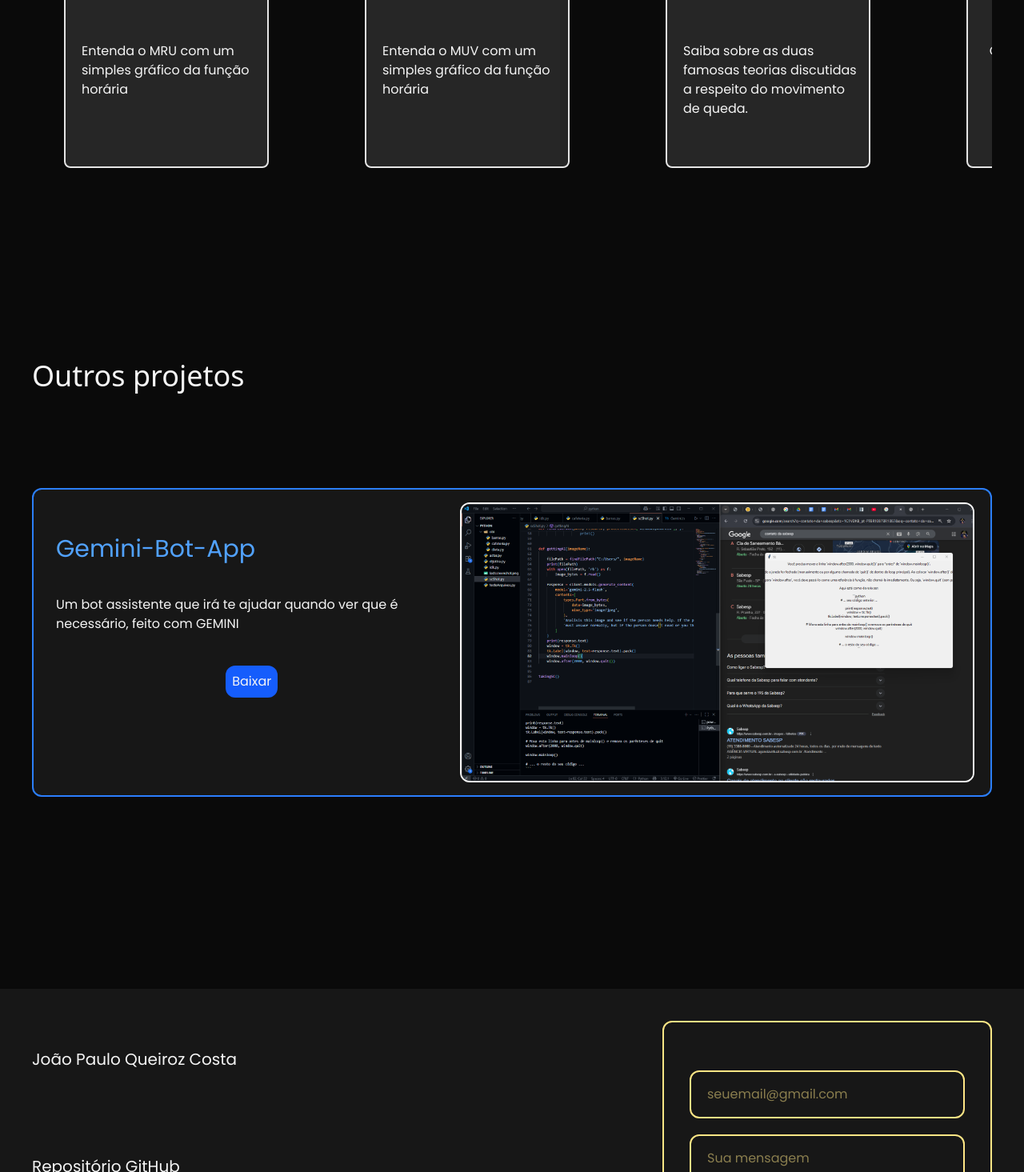
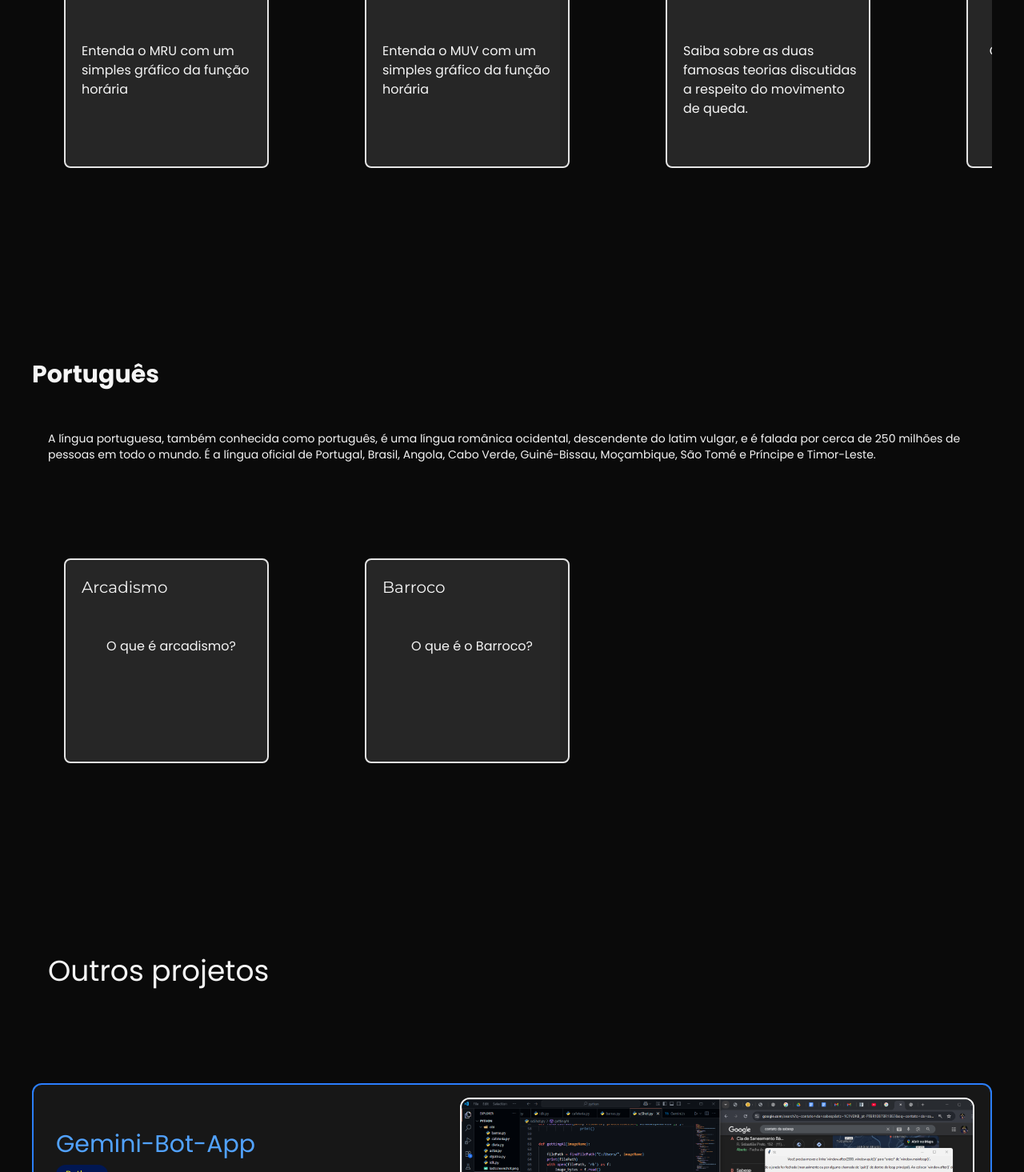
Before and after one commit to JoaoPauloQC/Cinematic, a Next.js app: page / in a window 1280 px wide. Shown: the part 1335-2800 px from the top of the page at 80% size. Built offline with nearby package versions, Linux system fonts and the light colour scheme.

Commit message:
feat: portuguese stuff

```diff
--- a/src/Components/Box.tsx
+++ b/src/Components/Box.tsx
@@ -59,7 +59,7 @@
 
 export function ProjectBox ({classname,children,changeColorOnHover,changeSizeOnHover} : BoxProps) {
     return (
-        <div className="max-md:px-5 w-full">
+        <div className="max-xl:px-5 w-full">
             <div className={" border-2 rounded-xl px-3 py-2 Poppins flex gap-10 " +(changeSizeOnHover? "ProjectBox " : "") + (changeColorOnHover? "hover:bg-neutral-700": "") + (classname? classname:  " border-neutral-600  bg-neutral-900  max-md:flex-col")}>
                 {children}
             </div>
--- a/src/Components/HomeContent.tsx
+++ b/src/Components/HomeContent.tsx
@@ -5,6 +5,8 @@
 import RevealScroll from "@/app/ScrollAnimations/RevealScroll";
 import LeftScroll from "@/app/ScrollAnimations/LeftScroll";
 import OtherProjects from "./OtherProjects";
+import Portuguese from "./Portuguese";
+import PortugueseRoutes from "./PortugueseRoutes";
 
 export default function HomeContent (){
     return (
@@ -13,7 +15,7 @@
                 <h1 className="text-6xl">Olá!</h1>
                 <div className="flex text-5xl  pt-7 max-md:flex-col">
                 <h2 className="">Seja bem vindo ao </h2>
-                <p className="font-bold pl-3"> Central Física</p>
+                <p className="font-bold pl-3"> Central Intelecto</p>
                 </div>
             </div>
             <div className="max-md:px-5">
@@ -40,6 +42,8 @@
 
             </div>
             </div>
+            <Portuguese/>
+            <PortugueseRoutes/>
             <OtherProjects classname={"pt-20"}></OtherProjects>
 
         </div>
--- a/src/Components/OtherProjects.tsx
+++ b/src/Components/OtherProjects.tsx
@@ -1,6 +1,10 @@
+"use client"
+
 import Link from "next/link"
 import { ProjectBox } from "./Box"
 import gemini_app_img from "@/assets/random/gemini_app_img.png"
+import { useEffect, useState } from "react"
+import { ProjectCategories } from "@/data"
 
 type Project = {
     imgurl?: string,
@@ -22,23 +26,33 @@
 }
 
 export default function OtherProjects({onclick,classname}: Props){
+    const [width,setWidth] = useState(window.innerWidth)
+    useEffect(()=>setWidth(window.innerWidth),[window.innerWidth])
+    const python = ProjectCategories[0]
+    console.log(python.bgColor)
     return(
         <div className={classname} onClick={onclick}>
         <div className="py-30">
-            <h1 className="OtherProjects text-4xl">
+            <h1 className="OtherProjects Poppins text-4xl max-2xl:pl-5">
                 Outros projetos
             </h1>
         </div>
         <ProjectBox classname="bg-neutral-900  max-md:flex-col border-blue-500" changeSizeOnHover={true}>
-            <div className="flex gap-4 p-2">
+            <div className="flex gap-4 max-md:gap-10 p-2 max-md:flex-col">
 
                 <div className="Poppins texts__and__button pl-2 ">
-                    <div className="title pt-10 ">
+                    <div className="title pt-10 max-lg:pt-7 ">
                         <h1 className="text-3xl text-blue-400">{gemini_bot_app.name}</h1>
                     </div>
-                    <div className="pt-10">
+                    <div className="pt-2">
+                        <div className={"py-1 px-3 max-w-max rounded-4xl "} style={{backgroundColor: ProjectCategories[0].bgColor}}>
+                            <p className="text-xs" style={{color: ProjectCategories[0].textColor}}>{ProjectCategories[0].name}</p>
+                        </div>
+                    </div>
+                    <div className="pt-10 max-lg:pt-7">
                         <p>{gemini_bot_app.description_text}</p>
                     </div>
+                    {width > 1000 &&
                     <div className="flex justify-center pt-10">
                         <Link href={"/zips/gemini-copilot-app-1.0.rar"} download={true}>
                         <button className="bg-blue-600 p-2 rounded-xl Poppins hover:bg-neutral-300 hover:text-blue-600 transition-all duration-500 cursor-pointer" >
@@ -46,9 +60,10 @@
                         </button>
                         </Link>
                     </div>
+                    }
 
                 </div>
-                <div className="img-space w-3/4 h-full overflow-x-hidden overflow-y-hidden object-cover">
+                <div className="img-space w-3/4 max-md:w-full h-full overflow-x-hidden overflow-y-hidden object-cover">
                     <img src={gemini_bot_app.imgurl} alt="" className="rounded-xl  border-2" />
                 </div>
             </div>
--- /dev/null
+++ b/src/Components/Portuguese.tsx
@@ -0,0 +1,14 @@
+import { div } from "three/tsl";
+
+export default function Portuguese() {
+
+    return (
+
+        <div className="Physics__text Poppins pt-50 pb-10">
+            <h1 className="text-3xl pb-3 font-bold">Português</h1>
+            <p className="text-sm px-5 pt-10">A língua portuguesa, também conhecida como português, é uma língua românica ocidental, descendente do latim vulgar, e é falada por cerca de 250 milhões de pessoas em todo o mundo. É a língua oficial de Portugal, Brasil, Angola, Cabo Verde, Guiné-Bissau, Moçambique, São Tomé e Príncipe e Timor-Leste. </p>
+        </div>
+
+    )
+
+}
--- /dev/null
+++ b/src/Components/PortugueseRoutes.tsx
@@ -0,0 +1,25 @@
+import LeftScroll from "@/app/ScrollAnimations/LeftScroll";
+import { portugueseSections } from "@/data";
+import Link from "next/link";
+
+export default function PortugueseRoutex(){
+    return (
+        <div className="w-full overflow-y-hidden overflow-x-scroll scroll-smooth movements__card__container">
+            <div className="movements__card__area flex  gap-30 pt-20 p-10 overflow-y-auto  max-md:flex-col max-md:items-center">
+
+
+                {portugueseSections.map(s=>(
+                    <LeftScroll threshold={0.75} responsive={768} classname={"expande"}>
+                        <Link href={s.path} className="movements__card w-64 h-64 p-2 flex flex-col  gap-2 bg-neutral-800 rounded-lg border-2 border-neutral-200 cursor-pointer hover:bg-neutral-200 hover:border-2 hover:border-neutral-700 hover:text-neutral-800">
+                        <h1 className="Montserrat flex pt-3  pl-3 text-xl  ">{s.name}</h1>
+                        <p className="text-base Poppins  flex pt-10 pl-3 self-center">{s.description}</p>
+                        </Link>
+                    </LeftScroll>
+                ))}
+
+
+
+            </div>
+        </div>
+    )
+}
--- a/src/Components/ProjectContent.tsx
+++ b/src/Components/ProjectContent.tsx
@@ -7,7 +7,7 @@
     return (
         <div className=" border-2 rounded-xl px-3 py-2 Poppins flex gap-10 border-neutral-600 hover:bg-neutral-700 bg-neutral-900 ProjectBox max-md:flex-col">
             <div className="text py-10 px-3">
-            <h1 className="text-4xl pb-10"> O que é o Central Física? </h1>
+            <h1 className="text-4xl pb-10"> O que é o Central Intelecto? </h1>
             <p className="text-xl">Esse é um projeto feito por <Link href={"https://joaopauloqc.github.io/Portfolio/"} className="hover:text-amber-100 transition-colors duration-300 ease-in">João Paulo Queiroz Costa</Link> para ajudar pessoas com dificuldades na disciplina de física a visualizarem a física de forma menos abstrata.</p>
             <p className="text-xl pt-10"> Se estiver interessado em me ajudar entre no <Link href={"https://github.com/JoaoPauloQC/Cinematic"} className="hover:text-blue-700 transition-colors duration-200 ease-in">Repositório Git </Link>do projeto</p>
             <h1 className="text-3xl pt-10">Aproveite!</h1>
--- /dev/null
+++ b/src/app/portuguese/arcadism/page.tsx
@@ -0,0 +1,19 @@
+import { PersonalData, TextBox } from "@/Components/Box";
+import arcadismImg from '@/assets/portuguese/arcadismo.jpg'
+
+const arcadismdata : PersonalData = {
+    title: "Arcadismo",
+    texts: ["O arcadismo, também conhecido como neoclassicismo, foi um movimento literário que surgiu na Europa no século XVIII e se manifestou no Brasil na segunda metade desse mesmo século, entre 1768 e 1836.","Caracterizado pela valorização da natureza, da simplicidade e da razão, o arcadismo buscou romper com os excessos do barroco, adotando uma estética mais clássica e racional. "],
+    img: arcadismImg.src
+}
+
+export default function Arcadism(){
+    return (
+        <div className="Arcadism py-40">
+            <div className="wrapper">
+                <TextBox texts={arcadismdata.texts} img={arcadismdata.img} title={arcadismdata.title}></TextBox>
+            </div>
+        </div>
+
+    )
+}
--- /dev/null
+++ b/src/app/portuguese/barroco/page.tsx
@@ -0,0 +1,19 @@
+import { PersonalData, TextBox } from "@/Components/Box";
+import barrocoImg from '@/assets/portuguese/barroco.jpg'
+
+const barrocodata : PersonalData = {
+    title: "Barroco",
+    texts: ["O Barroco foi um estilo artístico que floresceu na Europa e nas Américas entre os séculos XVI e XVIII, caracterizado por sua exuberância, dramaticidade e uso intenso de elementos decorativos.","No Brasil, o Barroco teve um papel importante durante o período colonial, especialmente no século XVIII, deixando um legado significativo em diversas cidades como Salvador, Rio de Janeiro e Ouro Preto. "],
+    img: barrocoImg.src
+}
+
+export default function Barroco(){
+    return (
+        <div className="Barroco py-40">
+            <div className="wrapper">
+                <TextBox texts={barrocodata.texts} img={barrocodata.img} title={barrocodata.title}></TextBox>
+            </div>
+        </div>
+
+    )
+}
--- a/src/data.ts
+++ b/src/data.ts
@@ -36,12 +36,47 @@
     description: "O que foi o Heliocentrismo?",
 }
 
+export type ProjectCategory = {
+    name: string,
+    img?: ImageData | string,
+    textColor: string,
+    bgColor: string
+}
+
+const python: ProjectCategory = {
+    name: "Python",
+    textColor: "#edf222",
+    bgColor: "#011752"
+}
+
+export const ProjectCategories: ProjectCategory[] = [
+    python
+]
+
 export const allsections: Sections[] = []
 allsections.push(MRU)
 allsections.push(MUV)
 allsections.push(GalileuVSAristoteles)
 allsections.push(Geocentrism)
 allsections.push(Heliocentrism)
+
+
+const Arcade: Sections = {
+    name: "Arcadismo",
+    path: "/portuguese/arcadism",
+    description: "O que é arcadismo?"
+
+}
+const Barroco: Sections = {
+    name: "Barroco",
+    path: "/portuguese/barroco",
+    description: "O que é o Barroco?"
+
+}
+
+export const portugueseSections: Sections[] = [
+    Arcade,Barroco
+]
 
 type socialmedia = {
     name: string,
--- a/src/shared/Footer.tsx
+++ b/src/shared/Footer.tsx
@@ -11,10 +11,10 @@
                         <p> 11 95080-6063</p>
                     </div>
                     <div className="footer__right">
-                        <Box classname={"border-amber-200 py-10 px-2  bg-neutral-900 max-md:flex-col w-full"}>
+                        <Box classname={"border-transparent py-10 px-2  bg-neutral-900 max-md:flex-col w-full"}>
                             <form action="" className="w-96 max-md:w-full grid justify-center p-5 gap-5 max-md:p-3">
-                                <input type="text" className="border-2 w-full border-amber-200 rounded-xl Poppins py-4 px-5 outline-none bg-neutral-900 text-amber-200" placeholder="seuemail@gmail.com" />
-                                <textarea  className="border-2 border-amber-200 w-full rounded-xl h-40 Poppins py-4 px-5 outline-none bg-neutral-900 text-amber-200 flex text-start" placeholder="Sua mensagem"/>
+                                <input type="text" className="border-1 w-full border-amber-200 rounded-xl Poppins py-4 px-5 outline-none bg-neutral-900 text-amber-200" placeholder="seuemail@gmail.com" />
+                                <textarea  className="border-1 border-amber-200 w-full rounded-xl h-40 Poppins py-4 px-5 outline-none bg-neutral-900 text-amber-200 flex text-start" placeholder="Sua mensagem"/>
 
                             </form>
                         </Box>
--- a/src/shared/Header.tsx
+++ b/src/shared/Header.tsx
@@ -10,7 +10,7 @@
                         <img src={icon.src} alt="" />
                     </div>
                     <div className="header__title Poppins flex items-center text-2xl">
-                        <h1>Central Física</h1>
+                        <h1>Central Intelecto</h1>
                     </div>
                    <div className="header__icons flex gap-2">
                         {socialmedias.map(sm => (
```
Also changed, not shown: src/assets/portuguese/arcadismo.jpg (added), src/assets/portuguese/barroco.jpg (added).
